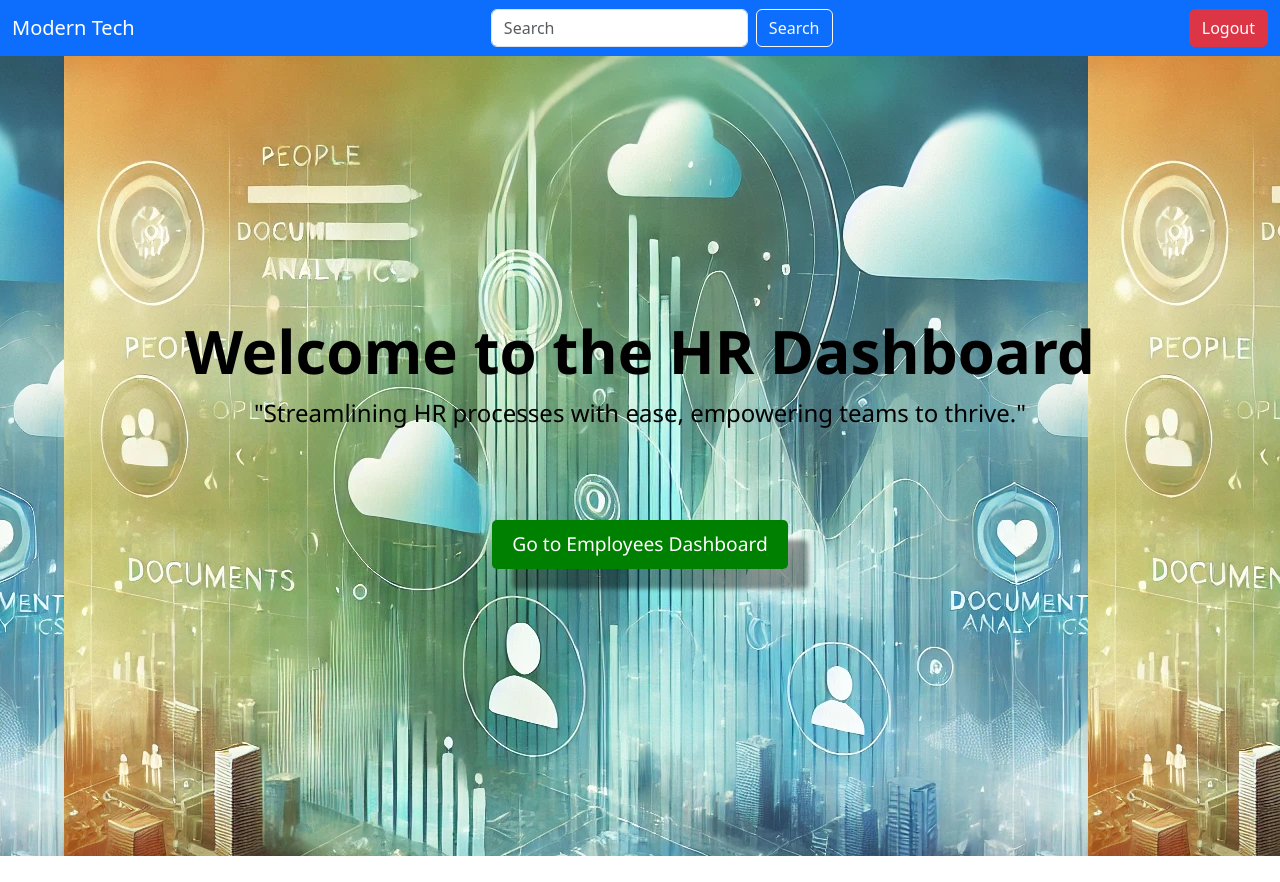
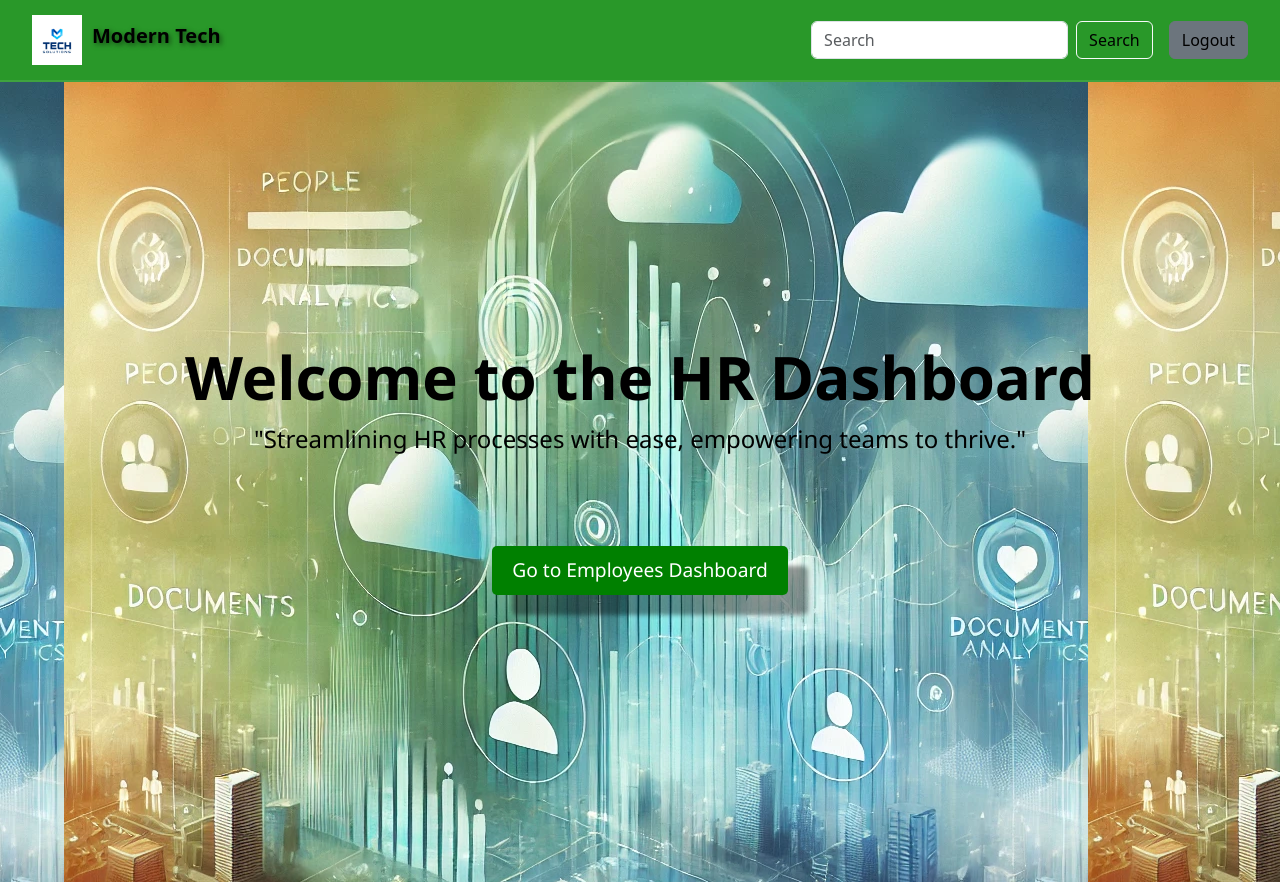
Before and after one commit to indi06-star/core-module-01, a Vue app: page /attendance in a window 1280 px wide. Before the commit the page ends 856 px from the top, so only its background shows below. Built offline with nearby package versions, Linux system fonts and the light colour scheme.

Commit message:
src/components/NavBar.vue

```diff
--- a/src/components/NavBar.vue
+++ b/src/components/NavBar.vue
@@ -1,12 +1,29 @@
 <template>
-  <nav class="navbar navbar-expand-lg navbar-dark bg-primary">
+  <nav class="navbar">
     <div class="container-fluid">
-      <a class="navbar-brand" href="#">Modern Tech</a>
-      <form class="d-flex">
-        <input class="form-control me-2" type="search" placeholder="Search" aria-label="Search" />
-        <button class="btn btn-outline-light" type="submit">Search</button>
-      </form>
-      <button class="btn btn-danger ms-3" @click="logout">Logout</button>
+      <!-- Logo and Title -->
+      <div class="navbar-brand d-flex align-items-center">
+        <img src="../assets/tech-solution-logo.jpg" alt="Logo" class="logo" />
+        <h1 class="title">Modern Tech</h1>
+      </div>
+
+      <!-- Search and Logout -->
+      <div class="d-flex align-items-center">
+        <form class="d-flex search-form me-3">
+          <input
+            class="form-control me-2"
+            type="search"
+            placeholder="Search"
+            aria-label="Search"
+          />
+          <button class="btn btn-outline-light search-btn" type="submit">
+            Search
+          </button>
+        </form>
+        <button class="btn btn-secondary logout-btn" @click="logout">
+          Logout
+        </button>
+      </div>
     </div>
   </nav>
 </template>
@@ -23,6 +40,64 @@ export default {
 };
 </script>
 
-<style>
-/* Add custom styles */
+<style scoped>
+/* Navbar Styling */
+.navbar {
+  display: flex;
+  align-items: center;
+  justify-content: space-between;
+  padding: 10px 20px;
+  background-color: rgb(41, 152, 41);
+  border-bottom: 2px solid rgba(255, 255, 255, 0.1);
+}
+/* Title Styling */
+.title {
+  font-size: 20px;
+  font-weight: bold;
+  text-shadow: 2px 2px 5px rgba(0, 0, 0, 0.5); /* 3D Effect */
+  color: black;
+  margin-left: 10px;
+}
+
+/* Logo Styling */
+.logo {
+  width: 50px;
+  height: 50px;
+  object-fit: contain;
+}
+
+/* Search Form Styling */
+.search-form {
+  display: flex;
+  align-items: center;
+}
+
+.search-btn {
+  transition: background-color 0.3s ease;
+  color: black;
+}
+
+.search-btn:hover {
+  background-color: rgba(255, 255, 255, 0.2);
+}
+
+/* Logout Button */
+.logout-btn {
+  transition: transform 0.3s ease;
+  color: black;
+}
+.logout-btn:hover {
+  transform: scale(1.1);
+}
+
+/* Responsive Adjustments */
+@media (max-width: 768px) {
+.navbar {
+    flex-direction: column;
+  }
+
+.search-form {
+    margin-bottom: 10px;
+  }
+}
 </style>
```
